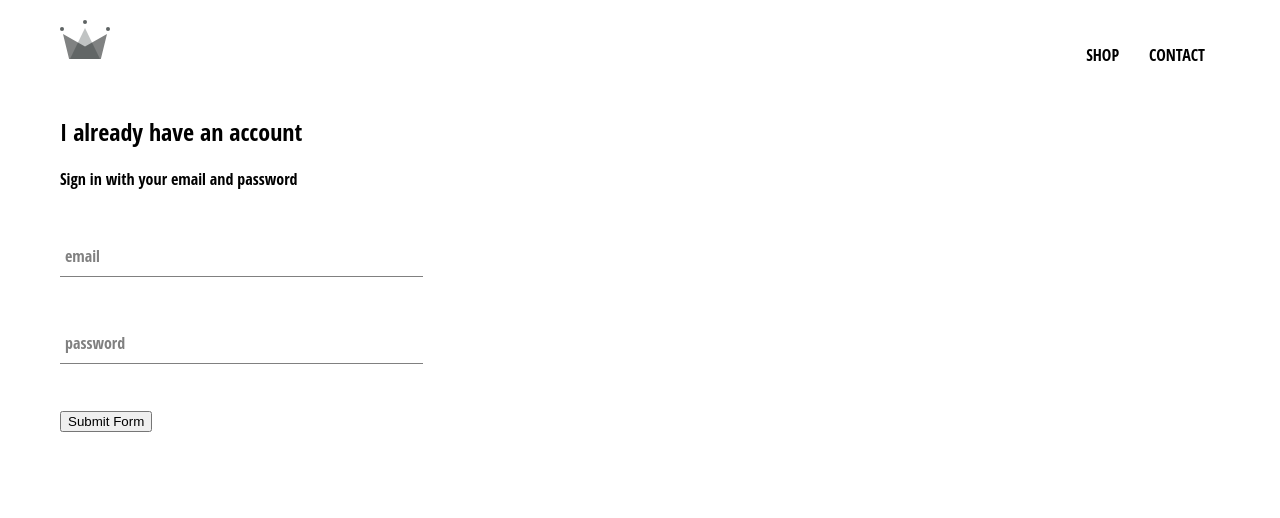
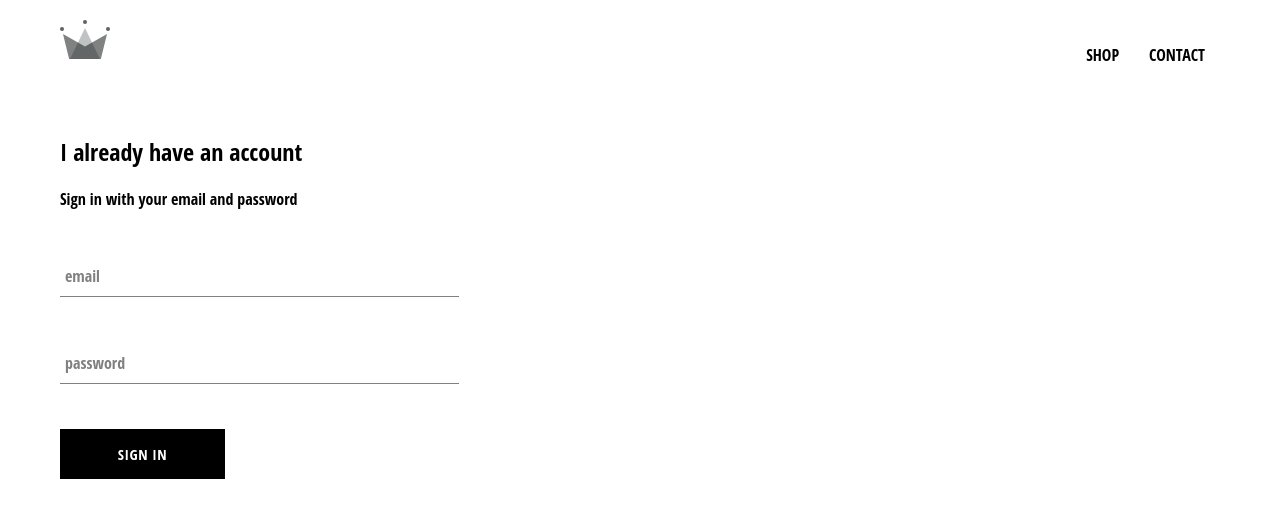
Before and after one commit to sevenish7/ecommerce-tutorial, a React (Create React App) app: page /signin in a window 1280 px wide. Shown: the top 518 px of the page. Built offline with nearby package versions, Linux system fonts and the light colour scheme.

Commit message:
added custom button component and styling and added it tp the signin page

```diff
--- /dev/null
+++ b/src/components/custom-button/custom-button.component.jsx
@@ -0,0 +1,11 @@
+import React from 'react';
+import './custom-button.styles.scss';
+
+const CustomButton = ({ children, ...otherProps }) => (
+    <button className='custom-button' {...otherProps}>
+        {children}
+    </button>
+);
+
+
+export default CustomButton;
--- /dev/null
+++ b/src/components/custom-button/custom-button.styles.scss
@@ -0,0 +1,22 @@
+.custom-button {
+    min-width: 165px;
+    width: auto;
+    height: 50px;
+    letter-spacing: 0.5px;
+    line-height: 50px;
+    padding: 0 35px 0 35px;
+    font-size: 15px;
+    background-color: black;
+    color: white;
+    text-transform: uppercase;
+    font-family: 'Open Sans Condensed';
+    font-weight: bolder;
+    border: none;
+    cursor: pointer;
+
+    &:hover {
+        background-color: white;
+        color: black;
+        border: 1px solid black;
+    }
+}
--- a/src/components/signin/signin.component.jsx
+++ b/src/components/signin/signin.component.jsx
@@ -1,5 +1,6 @@
 import React from 'react';
 import FormInput from '../form-input/form-input.component'
+import CustomButton from '../custom-button/custom-button.component'
 import './signin.styles.scss'
 
 class SignIn extends React.Component
@@ -36,7 +37,7 @@
                 <form>
                     <FormInput name="email" handleChange={this.handleChange} value={this.state.email} label='email' required/>
                     <FormInput name="password" type="password" handleChange={this.handleChange} value={this.state.password} label='password' required/>
-                    <input type="submit" value="Submit Form"/>
+                    <CustomButton type='submit'>Sign In</CustomButton>
                 </form>
             </div>
         )
--- a/src/components/signin/signin.styles.scss
+++ b/src/components/signin/signin.styles.scss
@@ -1,3 +1,6 @@
 .signin {
-    width: 30%;
+    width: 30vw;
+    display: flex;
+    flex-direction: column;
+    margin: 10px 0;
 }
```
